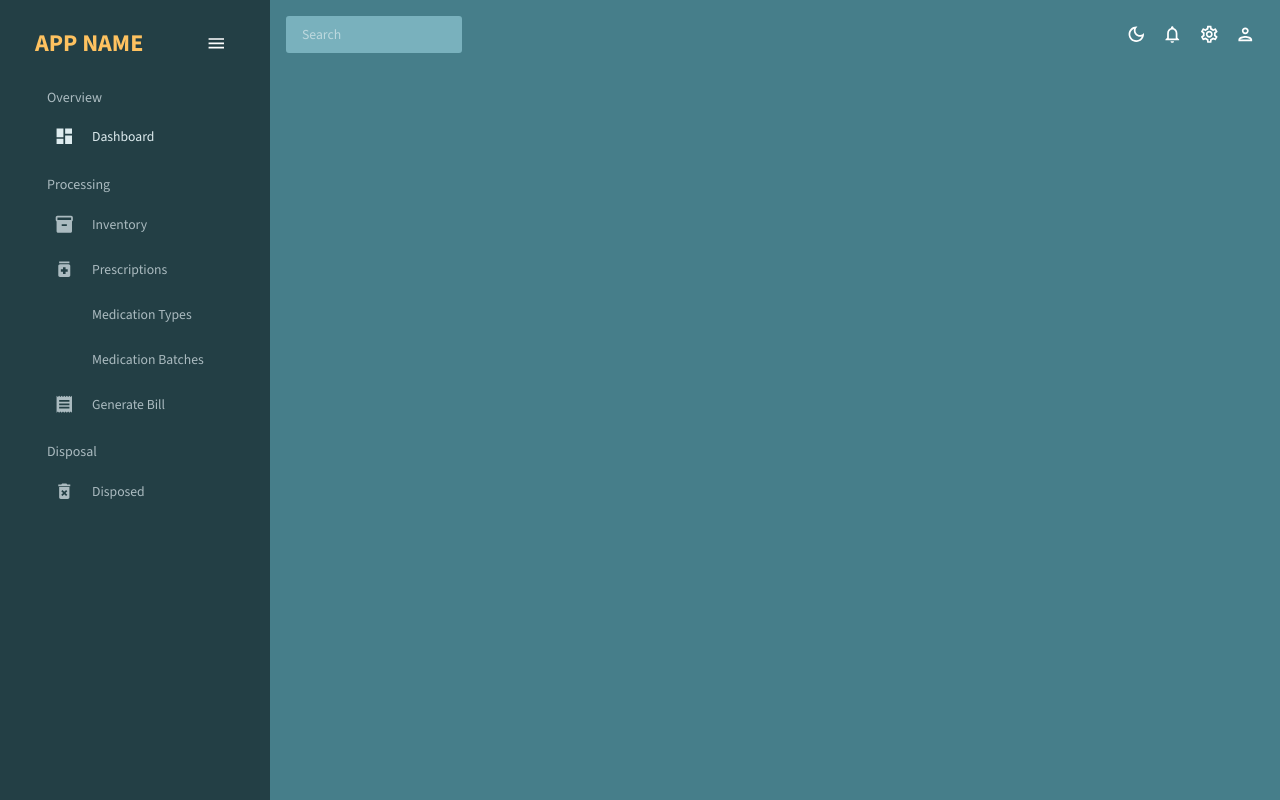
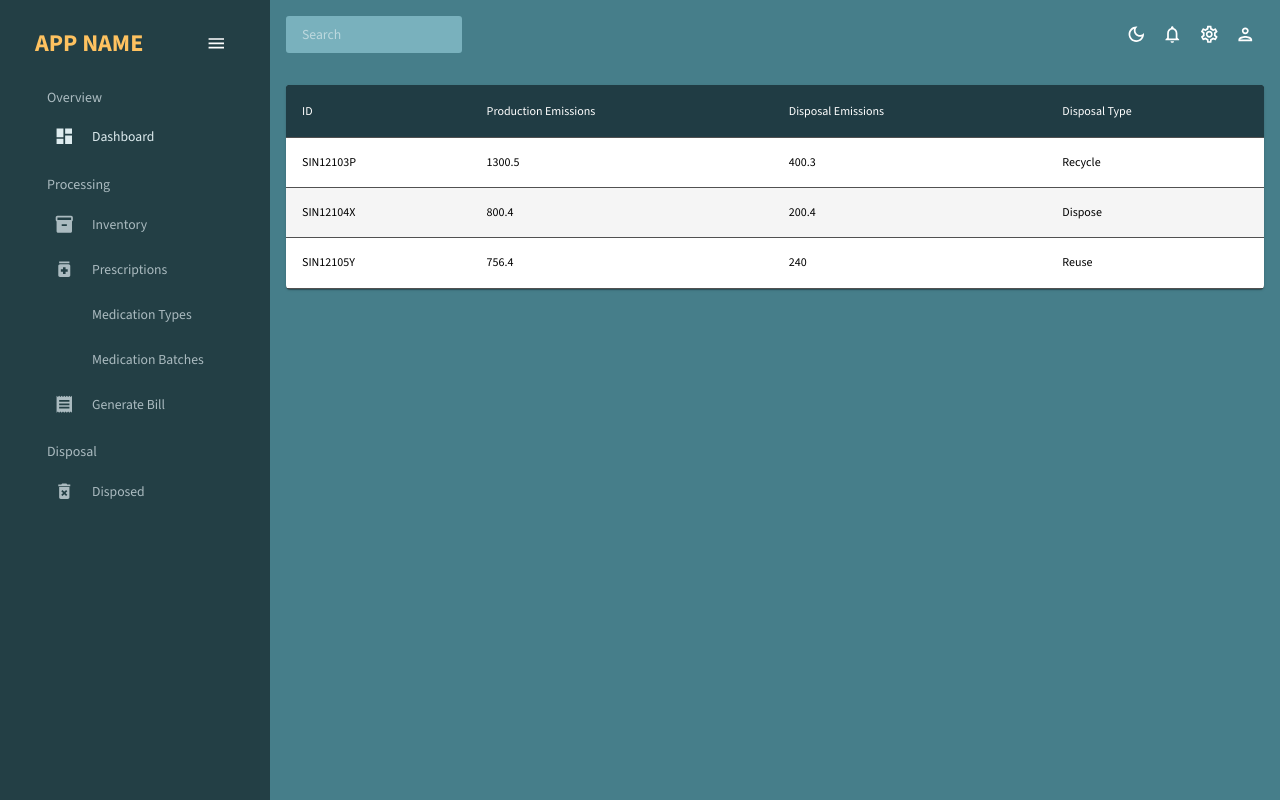
Before and after one commit to LeThiHongMinh/TerraHealers, a React (Create React App) app in the folder client/: page /disposed in a window 1280 px wide. Built offline with nearby package versions, Linux system fonts and the light colour scheme.

Commit message:
Add disposed tracker page table

```diff
--- a/client/src/App.js
+++ b/client/src/App.js
@@ -4,6 +4,7 @@ import { Routes, Route } from "react-router-dom";
 import Topbar from "./scenes/global/Topbar";
 import Dashboard from "./scenes/dashboard";
 import Sidebar from "./scenes/global/Sidebar";
+import Disposed from "./scenes/pages/disposed";
 
 const App = () => {
   const [theme, colorMode] = useMode();
@@ -17,6 +18,7 @@ const App = () => {
           <Topbar />
           <Routes>
             <Route path="/" element={<Dashboard />} />
+            <Route path="/disposed" element={<Disposed />}/>
           </Routes>
         </main>
       </div>
--- /dev/null
+++ b/client/src/scenes/pages/disposed/data.js
@@ -0,0 +1,22 @@
+const disposedMedication = [
+    {
+        medication_id: "SIN12103P",
+        disposal_type: "Recycle",
+        production_emissions: 1300.5,
+        disposal_emissions: 400.3,
+    },
+    {
+        medication_id: "SIN12104X",
+        disposal_type: "Dispose",
+        production_emissions: 800.4,
+        disposal_emissions: 200.4,
+    },
+    {
+        medication_id: "SIN12105Y",
+        disposal_type: "Reuse",
+        production_emissions: 756.4,
+        disposal_emissions: 240.0,
+    },
+];
+
+export default disposedMedication;
--- /dev/null
+++ b/client/src/scenes/pages/disposed/index.jsx
@@ -0,0 +1,62 @@
+import {
+  Table,
+  TableBody,
+  TableCell,
+  TableContainer,
+  TableHead,
+  TableRow,
+  Paper,
+  Box,
+} from "@mui/material";
+import disposedMedication from "./data.js";
+import { styled } from "@mui/system";
+
+const StyledTableRow = styled(TableRow)(({ theme }) => ({
+  "&:nth-of-type(odd)": {
+    backgroundColor: "white",
+  },
+  "&:nth-of-type(even)": {
+    backgroundColor: "#f5f5f5",
+  },
+}));
+
+const StyledTableCell = styled(TableCell)(({ theme }) => ({
+  color: "black",
+}));
+
+const Disposed = () => {
+  return (
+    <Box display="flex">
+      <TableContainer component={Paper} sx={{ margin: 2 }}>
+        <Table>
+          <TableHead>
+            <TableRow style={{ backgroundColor: "#203C44" }}>
+              <TableCell>ID</TableCell>
+              <TableCell>Production Emissions</TableCell>
+              <TableCell>Disposal Emissions</TableCell>
+              <TableCell>Disposal Type</TableCell>
+            </TableRow>
+          </TableHead>
+          <TableBody>
+            {disposedMedication.map((medication) => (
+              <StyledTableRow key={medication.medication_id}>
+                <StyledTableCell component="th" scope="row">
+                  {medication.medication_id}
+                </StyledTableCell>
+                <StyledTableCell>
+                  {medication.production_emissions}
+                </StyledTableCell>
+                <StyledTableCell>
+                  {medication.disposal_emissions}
+                </StyledTableCell>
+                <StyledTableCell>{medication.disposal_type}</StyledTableCell>
+              </StyledTableRow>
+            ))}
+          </TableBody>
+        </Table>
+      </TableContainer>
+    </Box>
+  );
+};
+
+export default Disposed;
```
